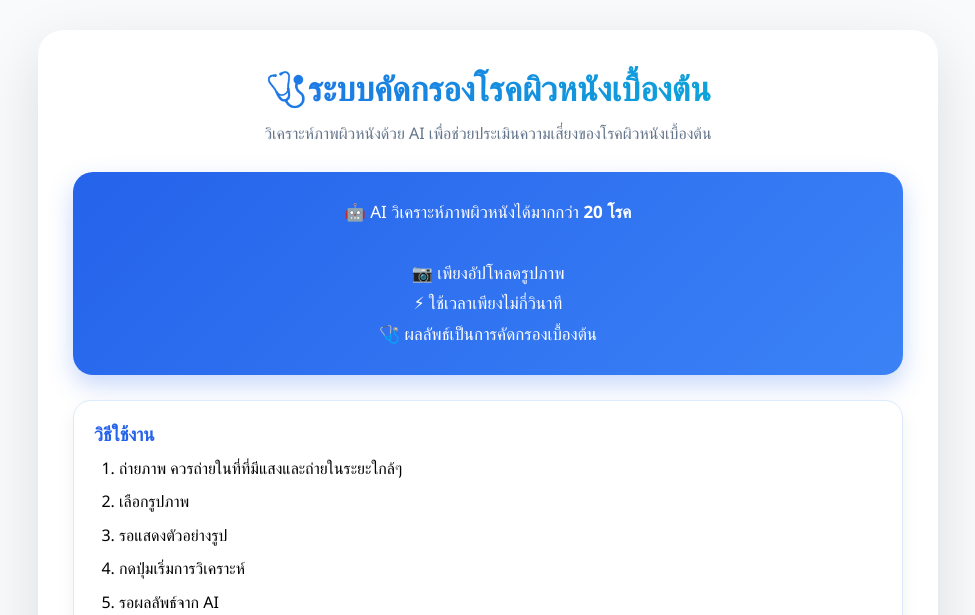
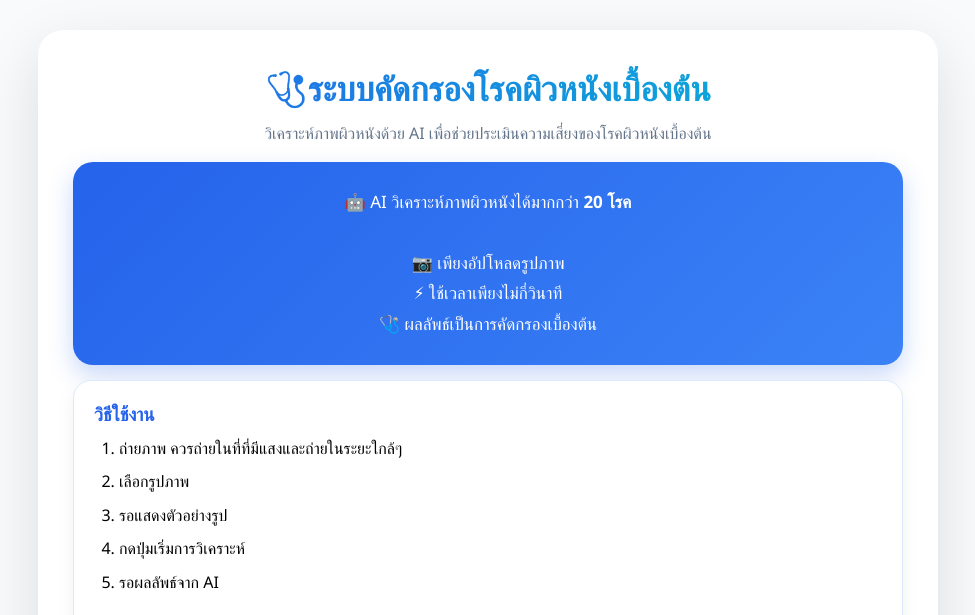
Before and after one commit to st12576-creator/SkinAiwebsite, a Flask app: page / in a window 1280 px wide. Shown: the top 615 px of the page, without its empty margins (152-1127 px from the left). Run offline with Flask 3, Linux system fonts and the light colour scheme.

Commit message:
Update index.html

```diff
--- a/templates/index.html
+++ b/templates/index.html
@@ -45,7 +45,7 @@ h1{
     color:#64748b;
     font-size:16px;
     margin-top:-10px;
-    margin-bottom:25px;
+    margin-bottom:15px;
     line-height:1.6;
 }
     .hero-card{
@@ -58,7 +58,7 @@ h1{
 
     border-radius:20px;
 
-    margin-bottom:25px;
+    margin-bottom:15px;
 
     text-align:center;
 
```
